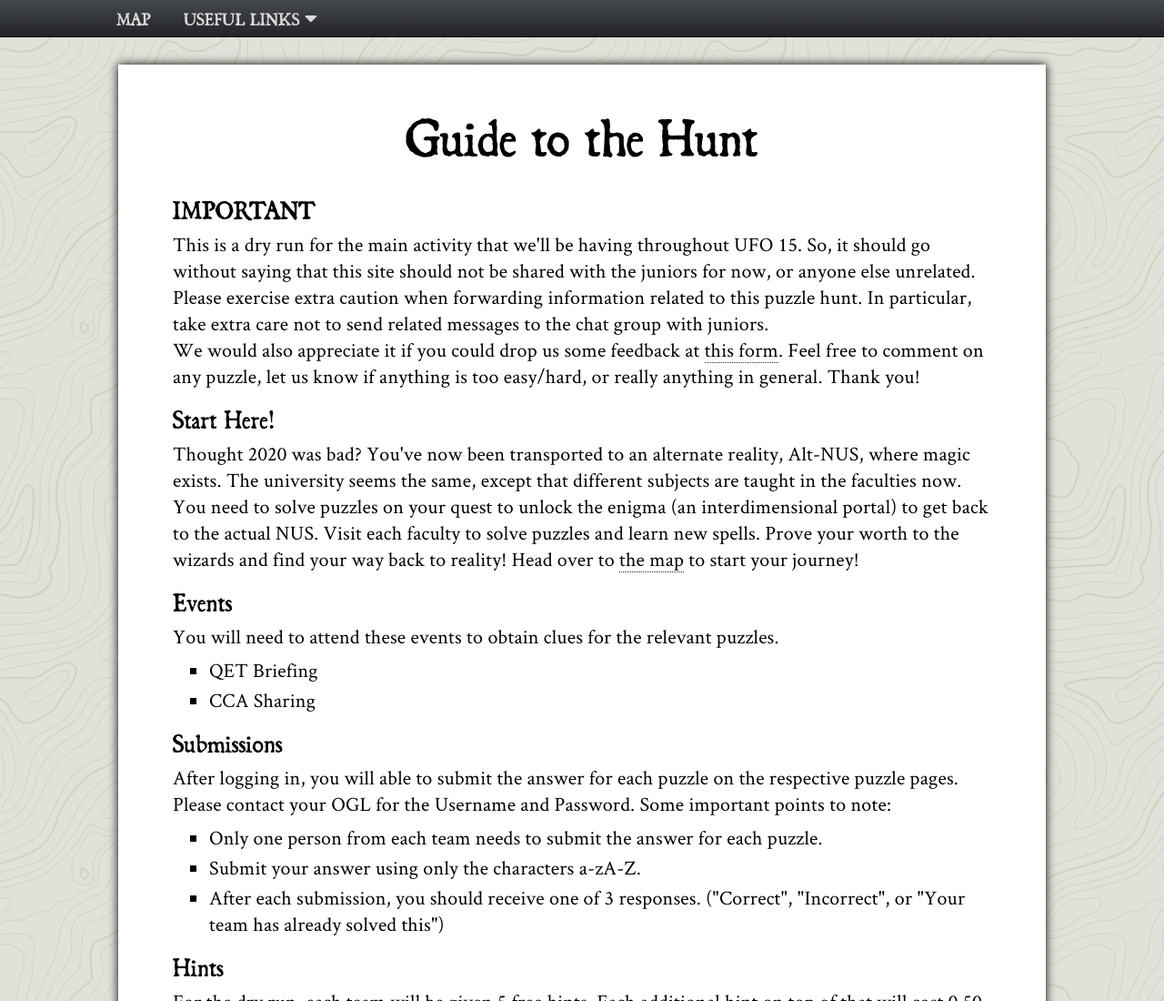
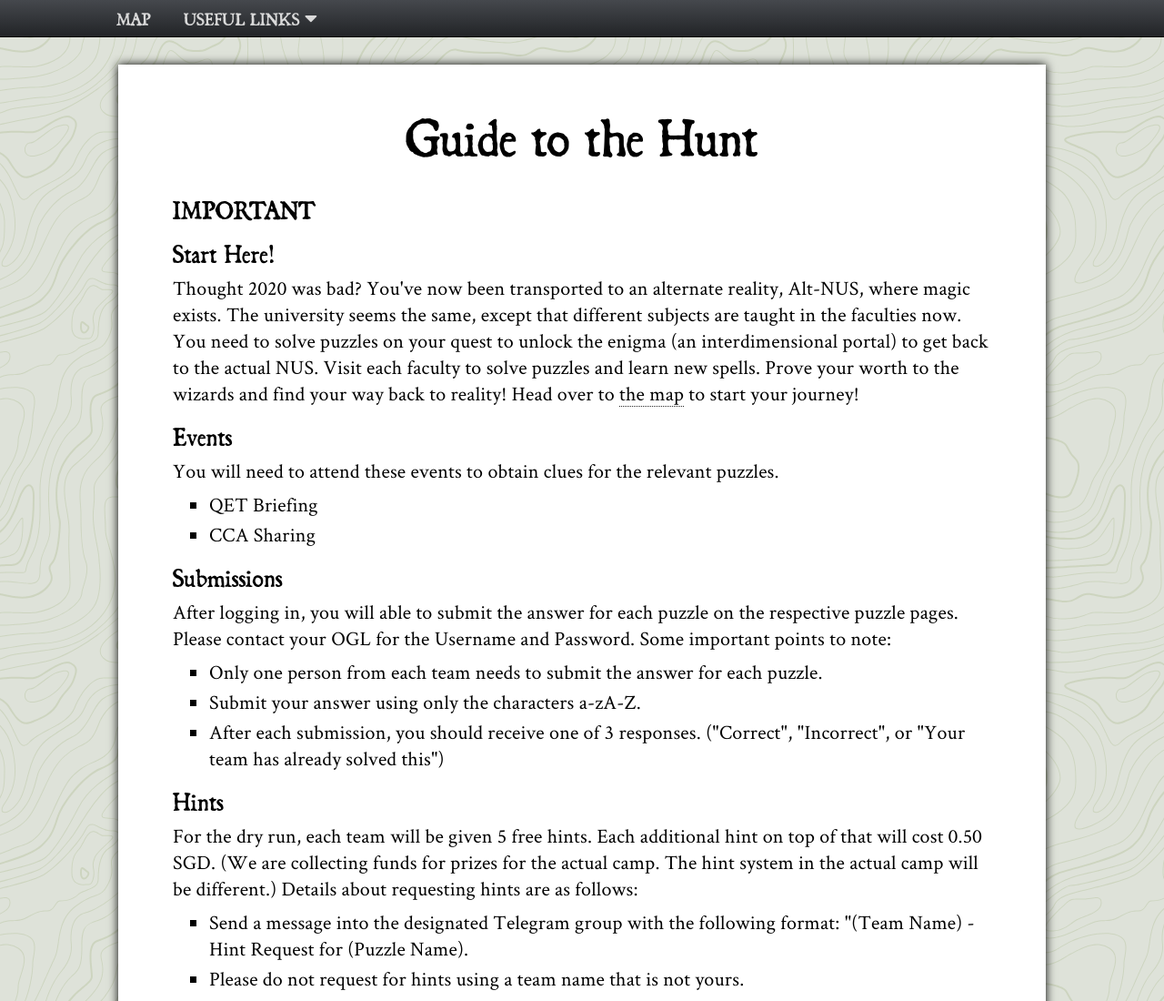
Before and after one commit to pikasean/hunt, a plain HTML site: page guide.html in a window 1280 px wide. Shown: the top 1100 px of the page at 91% size. Drawn offline with nearby package versions, Linux system fonts and the light colour scheme.

Commit message:
Minor changes to main pages

```diff
--- a/guide.html
+++ b/guide.html
@@ -83,14 +83,7 @@
       <div class="support-section" id="important">
         <div class="support-header">IMPORTANT</div>
         <p>
-          This is a dry run for the main activity that we'll be having throughout UFO 15.
-          So, it should go without saying that this site should not be shared with the juniors for now, or anyone else unrelated.
-          Please exercise extra caution when forwarding information related to this puzzle hunt.
-          In particular, take extra care not to send related messages to the chat group with juniors.
-          <br>
-          We would also appreciate it if you could drop us some feedback at <a href="https://docs.google.com/forms/d/e/1FAIpQLScOChILDsABx-21qITi5tI2aL1U-tuS31T40ZV9h9PBD9XKtQ/viewform?usp=sf_link">this form</a>.
-          Feel free to comment on any puzzle, let us know if anything is too easy/hard, or really anything in general.
-          Thank you!
+
         </p>
       </div>
       <div class="support-section" id="intro">
```
Also changed, not shown: credits.html (+2 -2 lines), errata.html (+3 -3 lines).
